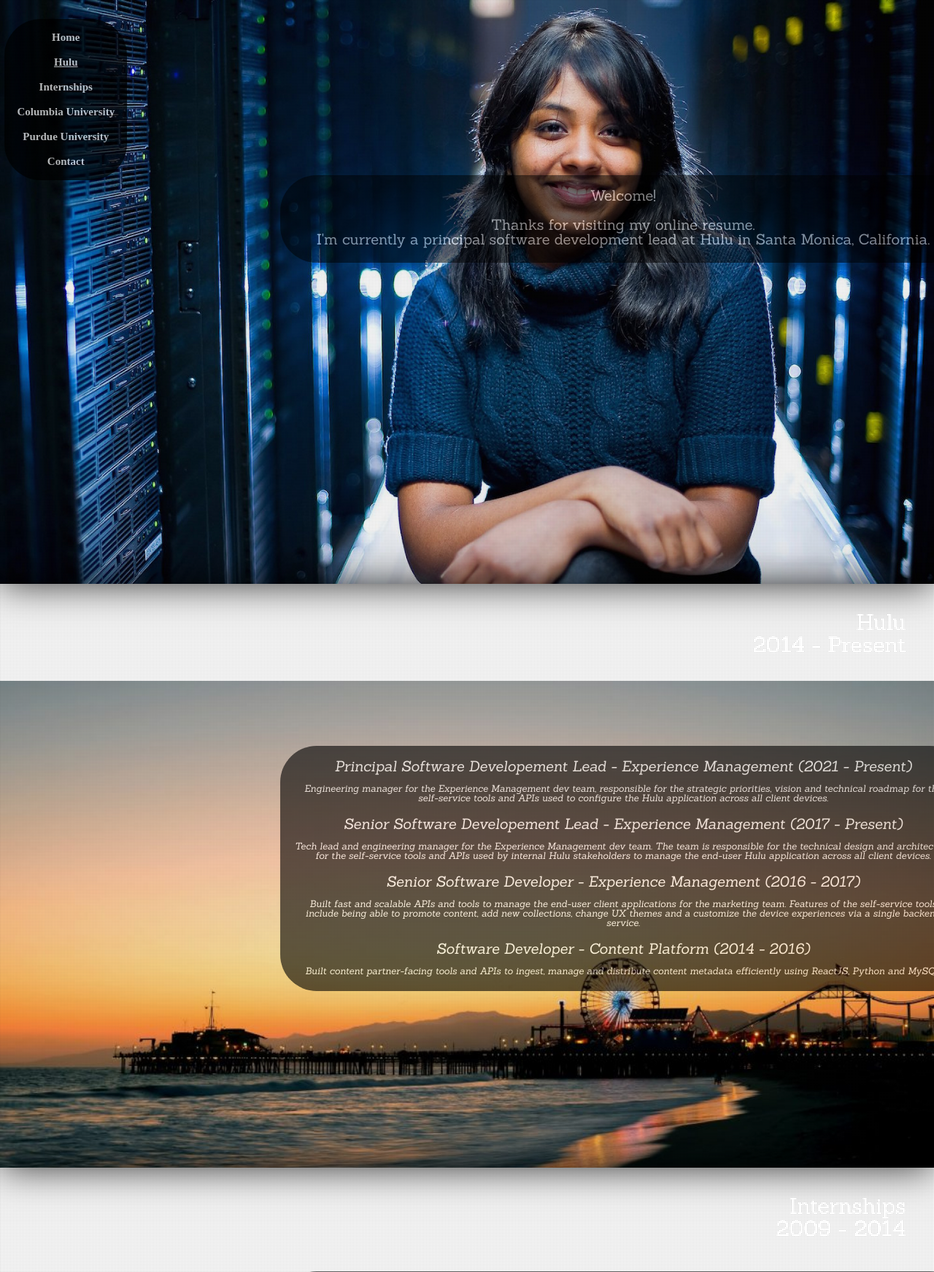
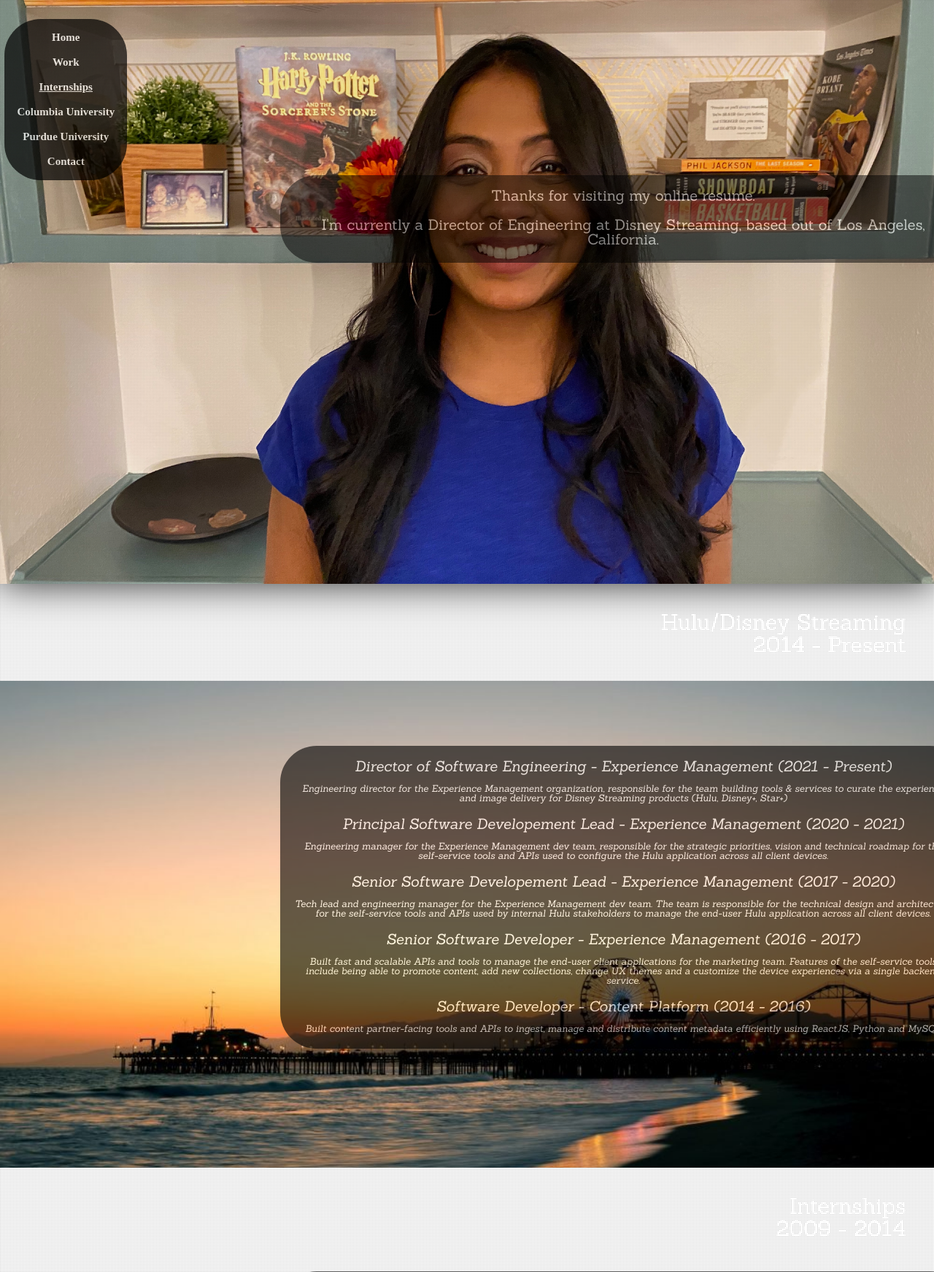
Before and after one commit to darsh14/darshana-umakanth-website, a PHP site: page /index.html in a window 1280 px wide. Shown: the top 1743 px of the page at 73% size. Run offline with PHP 8.4, Linux system fonts and the light colour scheme.

Commit message:
2023 updates

```diff
--- a/css/darsh.css
+++ b/css/darsh.css
@@ -36,7 +36,7 @@
 }
 
 #home {
-	background: url(../img/cos_magazine.jpg) 0 0 no-repeat fixed;
+	background: url(../img/me-2023.jpg) 0 0 no-repeat fixed;
 }
 #purdue {
 	background: url(../img/purdue.JPG) 0 0 no-repeat fixed;
@@ -50,12 +50,12 @@
 	background: url(../img/belltower.jpg) 0 0 no-repeat fixed;
 }
 
-#hulu {
+#work {
 	background: url(../img/santamonica2.jpg) 0 0 no-repeat fixed;
 }
 
 #contact {
-	background: url(../img/contact.jpg) 0 0 no-repeat fixed;
+	background: url(../img/culvercity.jpg) 0 0 no-repeat fixed;
 }
 
 #home,#purdue,#columbia,#internships,#hulu,#contact {
@@ -181,7 +181,7 @@
 	opacity: 0.6 !important;
 }
 
-#hulu .inner {
+#work .inner {
 	top: 20% !important;
 	opacity: 0.6 !important;
 }
--- a/index.html
+++ b/index.html
@@ -16,7 +16,7 @@
             <p class="title">Menu</p>
             <hr>
             <a id="1" href="#home"></a>
-            <a id="2" href="#hulu"></a>
+            <a id="2" href="#work"></a>
             <a id="3" href="#internships"></a>
             <a id="4" href="#columbia"></a>
             <a id="5" href="#purdue"></a>
@@ -26,7 +26,7 @@
         <div id="menuitems">
             <b>
                 <p id="1" class="describe" name="home">Home</p>
-                <p id="2" class="describe" name="hulu">Hulu</p>
+                <p id="2" class="describe" name="hulu">Work</p>
                 <p id="3" class="describe" name="internships">Internships</p>
                 <p id="4" class="describe" name="columbia">Columbia University</p>
                 <p id="5" class="describe" name="purdue">Purdue University</p>
@@ -37,22 +37,29 @@
 
         <div id="home" data-speed="6" data-type="background" name="1">
           <div class="inner">
-                Welcome!<br><br>
-                Thanks for visiting my online resume.<br>
-                I'm currently a principal software development lead at Hulu in Santa Monica, California.
+                Thanks for visiting my online resume.<br><br>
+                I'm currently a Director of Engineering at Disney Streaming, based out of Los Angeles, California.
             </div>
         </div>
 
-        <div id="hulu" data-speed="6" data-type="background">
+        <div id="work" data-speed="6" data-type="background">
             <div class="year">
-                <p>Hulu</p>
+                <p>Hulu/Disney Streaming</p>
                 <p>2014 - Present</p>
             </div>
             <div class="inner">
                 <table>
                     <tr>
                             <span class="desc">
-                                <span class="title">Principal Software Developement Lead - Experience Management (2021 - Present)</span><br><br>
+                                <span class="title">Director of Software Engineering - Experience Management (2021 - Present)</span><br><br>
+                                Engineering director for the Experience Management organization, responsible for the team building tools & services to curate the experience and image delivery for Disney Streaming products (Hulu, Disney+, Star+)
+                            </span>
+                    </tr>
+                    <br>
+                    <br>
+                    <tr>
+                            <span class="desc">
+                                <span class="title">Principal Software Developement Lead - Experience Management (2020 - 2021)</span><br><br>
                                 Engineering manager for the Experience Management dev team, responsible for the strategic priorities, vision and technical roadmap for the self-service tools and APIs used to configure the Hulu application across all client devices.
                             </span>
                     </tr>
@@ -60,7 +67,7 @@
                     <br>
                     <tr>
                             <span class="desc">
-                                <span class="title">Senior Software Developement Lead - Experience Management (2017 - Present)</span><br><br>
+                                <span class="title">Senior Software Developement Lead - Experience Management (2017 - 2020)</span><br><br>
                                 Tech lead and engineering manager for the Experience Management dev team. The team is responsible for the technical design and architecture for the self-service tools and APIs used by internal Hulu stakeholders to manage the end-user Hulu application across all client devices.
                             </span>
                     </tr>
@@ -143,13 +150,6 @@
                     </tr>
                     <br>
                     <tr>
-                            <span>CGPA<br></span>
-                            <span class="desc">
-                                3.45/4.00<br>
-                            </span>
-                    </tr>
-                    <br>
-                    <tr>
                             <span>Courses<br></span>
                             <span class="desc">
                                 UI Design, 3D User Interface Design, Augmented Reality<br>
@@ -186,13 +186,6 @@
                     </tr>
                     <br>
                     <tr>
-                            <span>CGPA<br></span>
-                            <span class="desc">
-                                3.83/4.00<br>
-                            </span>
-                    </tr>
-                    <br>
-                    <tr>
                             <span>Courses<br></span>
                             <span class="desc">
                                 Operating Systems, Computer Graphics, Compilers<br>
@@ -217,10 +210,10 @@
             <div class="inner">
               <p>
                 <br><span class="title">Darshana Umakanth</span><br>
-                <span class="subtext">Principal Software Development Lead at Hulu</span><hr><br>
+                <span class="subtext">Director of Software Engineering at Disney Streaming</span><hr><br>
                 qnefu14@tznvy.pbz<br><br>
                  (use ROT-13 Caesar Cipher to decrypt)<br><br>
-                 <span id="legal">&copy; DU 2021</span>
+                 <span id="legal">&copy; DU 2023</span>
               </p>
             </div>
         </div>
```
Also changed, not shown: img/me-2023.jpg (added), 2 other files.
